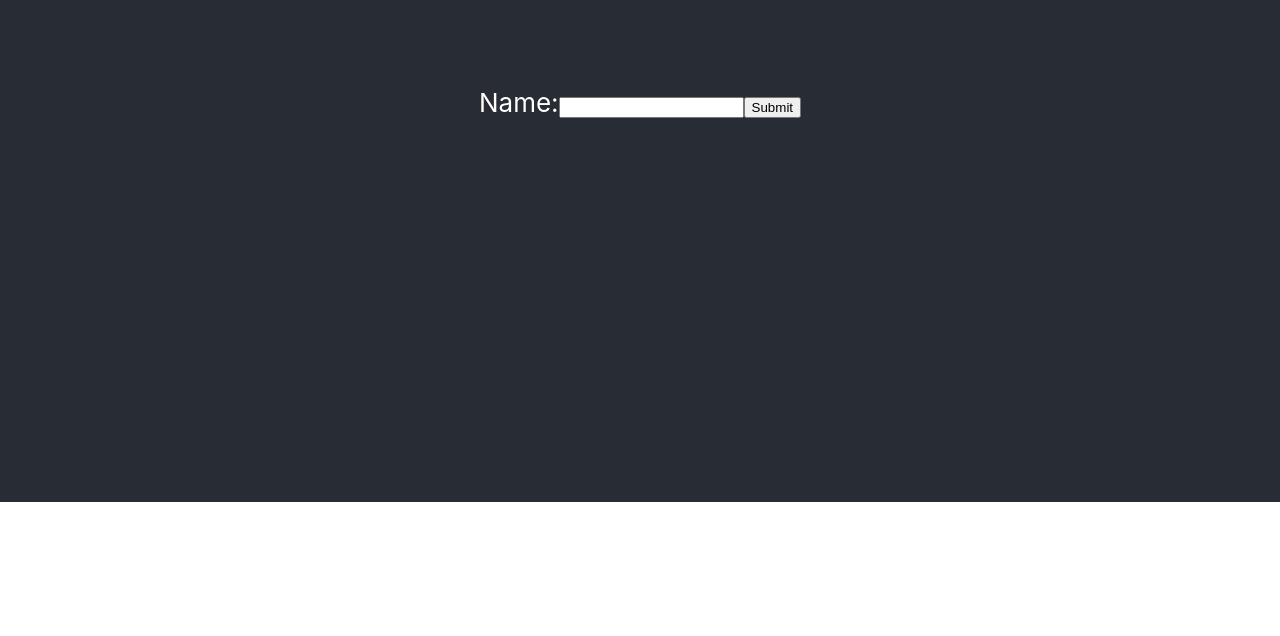
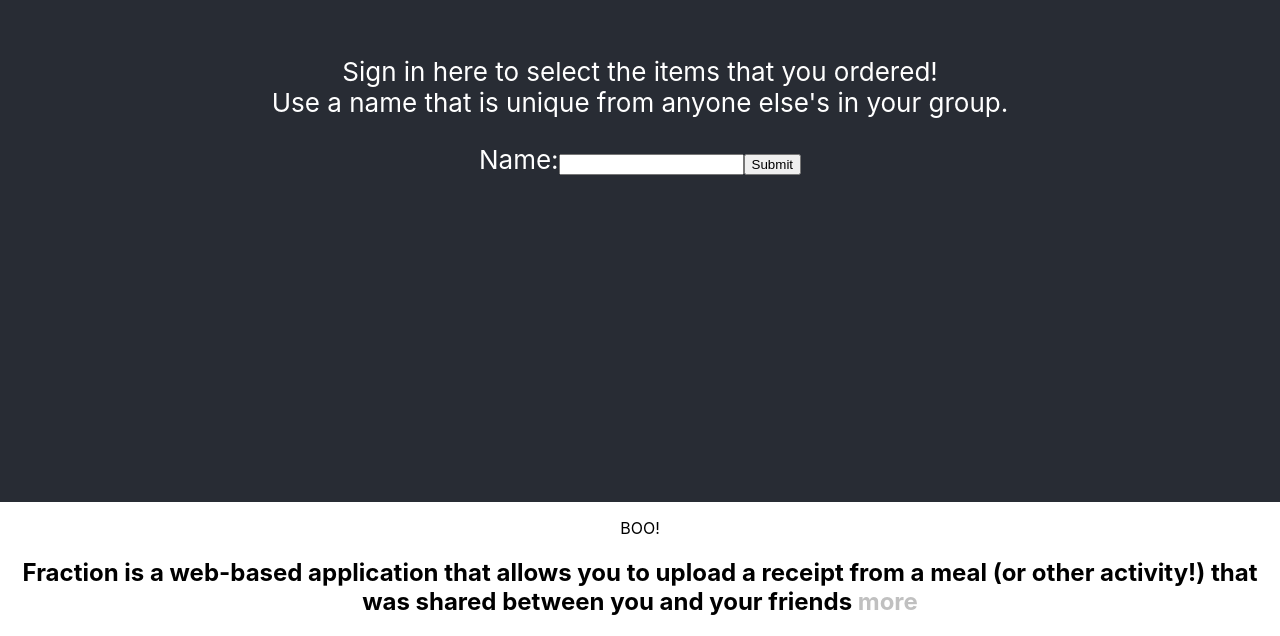
Before and after one commit to dterr/fraction, a React (Create React App) app: page /page4/1 in a window 1280 px wide. Shown: the part 298-934 px from the top of the page. Before the commit the page ends 800 px from the top, so only its background shows below. Built offline with nearby package versions, Linux system fonts and the light colour scheme.

Commit message:
testing page 4-6 ux

```diff
--- a/src/components/App.css
+++ b/src/components/App.css
@@ -80,3 +80,13 @@
 .button-container button:hover {
   background-color: #3d444f;
 }
+
+.text{
+  display: inline;
+  width: 100%;
+}
+
+.read-or-hide{
+  color: rgb(192, 192, 192);
+  cursor: pointer;
+}
--- a/src/components/Page4.js
+++ b/src/components/Page4.js
@@ -1,6 +1,7 @@
 import './App.css';
 import React from 'react';
 import axios from 'axios';
+import Content from "./WhatIsFraction.js"
 
 class Page4 extends React.Component {
   constructor(props) {
@@ -64,7 +65,8 @@ class Page4 extends React.Component {
     } else {
       return (
         <div>
-          <p>Hello {this.state.username}, what items did you order? Select them below.</p>
+          <p>Hello {this.state.username}! Thanks for using Fraction to make splitting the bill easy!</p>
+          <p>What items did you order? Select them below.</p>
           <div className="checkbox-grid">
             {this.state.allItems.map((item) => this.renderItem(item))}
           </div>
@@ -101,13 +103,16 @@ class Page4 extends React.Component {
   }
 
   renderNameEntryBox() {
-    return <form onSubmit={this.handleNameSubmit}>
+    return <div>
+          <p>Sign in here to select the items that you ordered! <br></br> Use a name that is unique from anyone else's in your group.</p>
+          <form onSubmit={this.handleNameSubmit}>
               <label>
                 Name:
                 <input type="text" value={this.state.nameboxValue} onChange={this.handleChange} />
                 </label>
               <input type="submit" value="Submit" />
            </form>
+          </div>
   }
 
   renderPage4() {
@@ -126,6 +131,8 @@ class Page4 extends React.Component {
               <header className="App-header">
                 {this.renderPage4()}
               </header>
+              <p>BOO!</p>
+              <Content />
           </div>
     );
   }
--- a/src/components/Page6.js
+++ b/src/components/Page6.js
@@ -65,7 +65,9 @@ class Page6 extends React.Component {
     }
 
     //const receipt = "View Receipt";
-    const instruction = "Please Venmo " + this.state.receipt?.creatorName + " accordingly. Thanks for using Fraction!";
+    const instruction = "Please Venmo " + this.state.receipt?.creatorName + " accordingly.";
+    const thankyou = "We hope you enjoyed using Fraction! Your friends will thank you for making"
+    const thankyou_2 = "splitting the bill easier (and less awkward) than ever before."
 
     return (
           <div className="App">
@@ -90,6 +92,11 @@ class Page6 extends React.Component {
                     <br></br>
                     <br></br>
                     {instruction}
+                    <br></br>
+                    <br></br>
+                    {thankyou}
+                    <br></br>
+                    {thankyou_2}
                   </header>
                 }
                 {!this.state.receipt?.isClosed &&
--- /dev/null
+++ b/src/components/WhatIsFraction.js
@@ -0,0 +1,39 @@
+import React, {useState} from "react";
+import './App.css';
+
+const WhatIsFraction = ({children}) => {
+    const text = children;
+    const [whatIs, setWhatIs] = useState(true);
+    const toggleWhatIs = () => {
+        setWhatIs(!whatIs);
+    };
+    return (
+        <p className="text">
+            {whatIs ? text.slice(0, 150) : text}
+            <span onClick={toggleWhatIs} className="read-or-hide">
+                {whatIs ? "more" : "less"}
+            </span>
+        </p>
+    );
+};
+
+const Content = () => {
+    return (
+        <div className="container">
+            <h2>
+                <WhatIsFraction>
+                Fraction is a web-based application that allows you to upload a
+                receipt from a meal (or other activity!) that was shared between
+                you and your friends and allows you to easily select your items and
+                receive an automatically calculated subtotal. No more awkward
+                gathering around the receipt at the dinner table or trying to take
+                a weighted average of the tax and tip! We hope Fraction makes it
+                easier for you to enjoy that precious time with your friends without
+                worry.
+                </WhatIsFraction>
+            </h2>
+        </div>
+    );
+};
+
+export default Content;
```
